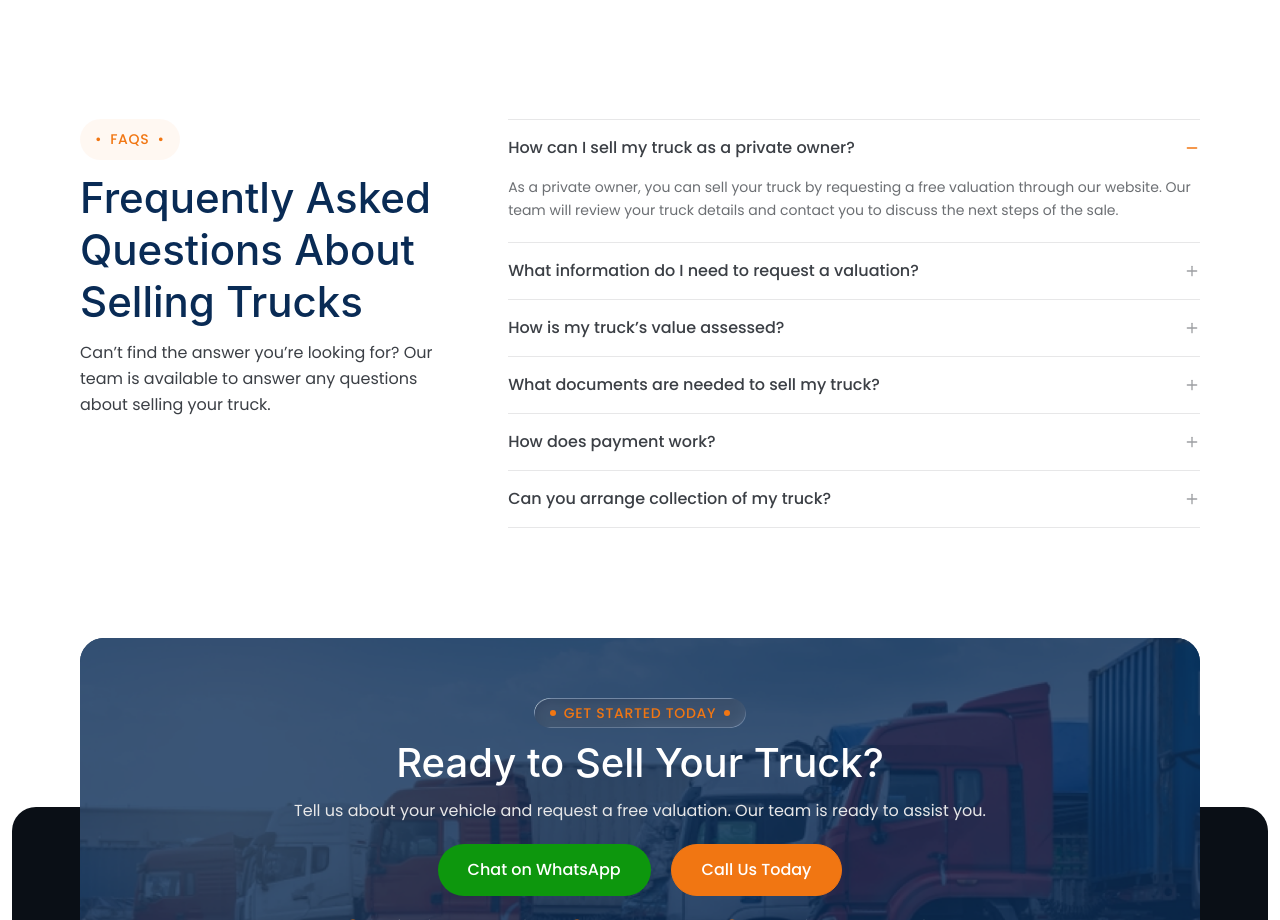
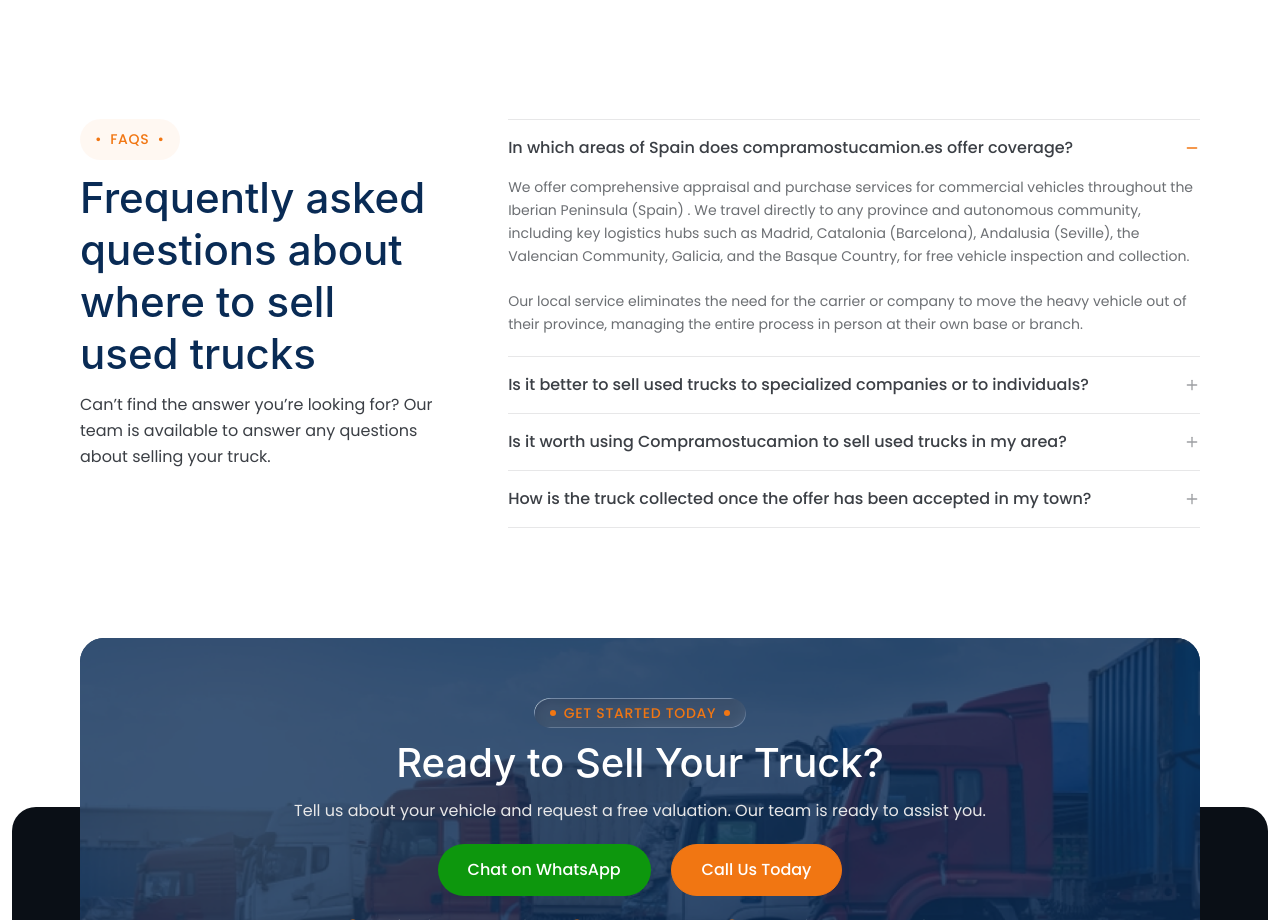
Before and after one commit to payalptoliya416/compramos_tu_camion, a React (Vite) app: page /collection-across-spain in a window 1280 px wide. Shown: the part 5500-6420 px from the top of the page. Built offline with nearby package versions, Linux system fonts and the light colour scheme; a web font is replaced by a local one.

Commit message:
Update FAQ on CollectionPage with exact questions and answers from Figma

```diff
--- a/src/components/sections/Faq.tsx
+++ b/src/components/sections/Faq.tsx
@@ -39,7 +39,7 @@ export default function Faq({ items = FAQ_DEFAULT, title = 'Frequently Asked Que
                   {it.q}
                   {isOpen ? <Minus className="h-4 w-4 shrink-0 text-[#F17612]" /> : <Plus className="h-4 w-4 shrink-0 text-[#9D9FA2]" />}
                 </button>
-                {isOpen && <p className="pb-5 text-sm leading-relaxed text-[#6C6F73]">{it.a}</p>}
+                {isOpen && <p className="pb-5 text-sm leading-relaxed text-[#6C6F73] whitespace-pre-line">{it.a}</p>}
               </div>
             );
           })}
--- a/src/pages/CollectionPage.tsx
+++ b/src/pages/CollectionPage.tsx
@@ -1,3 +1,4 @@
+import type { FaqItem } from '@/types';
 import Hero from '@/components/sections/Hero';
 import SplitSection from '@/components/sections/SplitSection';
 import FeatureGrid from '@/components/sections/FeatureGrid';
@@ -8,6 +9,25 @@ import ValuationForm from '@/components/sections/ValuationForm';
 import Testimonials from '@/components/sections/Testimonials';
 import Faq from '@/components/sections/Faq';
 import FinalCta from '@/components/sections/FinalCta';
+
+const FAQ: FaqItem[] = [
+  {
+    q: 'In which areas of Spain does compramostucamion.es offer coverage?',
+    a: 'We offer comprehensive appraisal and purchase services for commercial vehicles throughout the Iberian Peninsula (Spain) . We travel directly to any province and autonomous community, including key logistics hubs such as Madrid, Catalonia (Barcelona), Andalusia (Seville), the Valencian Community, Galicia, and the Basque Country, for free vehicle inspection and collection.\n\nOur local service eliminates the need for the carrier or company to move the heavy vehicle out of their province, managing the entire process in person at their own base or branch.',
+  },
+  {
+    q: 'Is it better to sell used trucks to specialized companies or to individuals?',
+    a: 'Selling used trucks to companies specializing in industrial sales is safer, faster, and more profitable than selling to private individuals. While selling to a private individual often involves months of waiting, haggling, the risk of non-payment, and external administrative costs, a specialized company offers an immediate technical valuation, handles 100% of the DGT (Spanish Traffic Authority) paperwork, and guarantees payment before you take possession of the truck.\n\nBy selling to a professional like compramostucamion.es , you ensure that the vehicle\'s civil liability is transferred instantly through a regulated sales contract, avoiding future claims for hidden defects, a very common problem in transactions between individuals.',
+  },
+  {
+    q: 'Is it worth using Compramostucamion to sell used trucks in my area?',
+    a: 'Yes, using compramostucamion.es \'s service in your area is worthwhile because it combines the advantages of a national network with the speed of local service. We come to your exact location to perform the physical inspection of the vehicle, eliminating mileage costs and the need to hire trailers to move the truck to a distant appraisal center.\n\nFurthermore, by understanding the export market and the demand in each autonomous community, we offer you a valuation tailored to the reality of your region, guaranteeing transparent treatment, immediate payment, and vehicle collection at no extra charge to you.',
+  },
+  {
+    q: 'How is the truck collected once the offer has been accepted in my town?',
+    a: 'Once you confirm acceptance of our binding offer and immediate payment is processed via bank transfer (or OMF), our team coordinates the collection logistics from our headquarters. We dispatch an authorized driver or a car carrier directly to your base or workshop anywhere in Spain within an agreed timeframe of 24 to 48 hours, without you having to worry about any logistical costs.',
+  },
+];
 
 export default function CollectionPage() {
   return (
@@ -67,7 +87,7 @@ export default function CollectionPage() {
 
       <ValuationForm />
       <Testimonials />
-      <Faq />
+      <Faq items={FAQ} title="Frequently asked questions about where to sell used trucks" />
       <FinalCta />
     </>
   );
```
